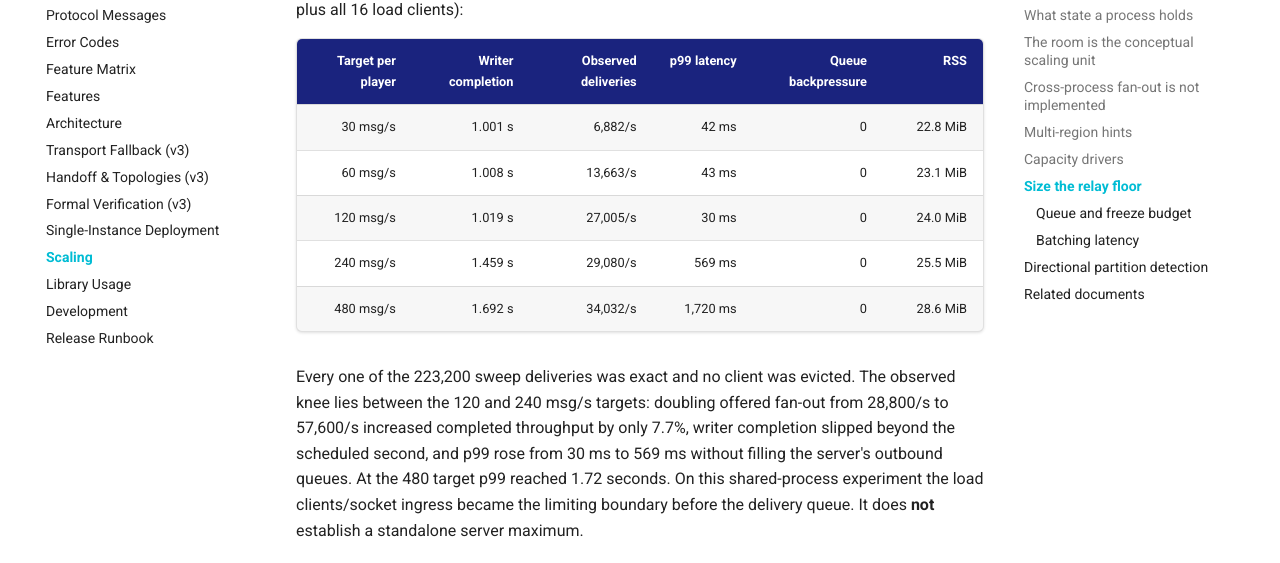
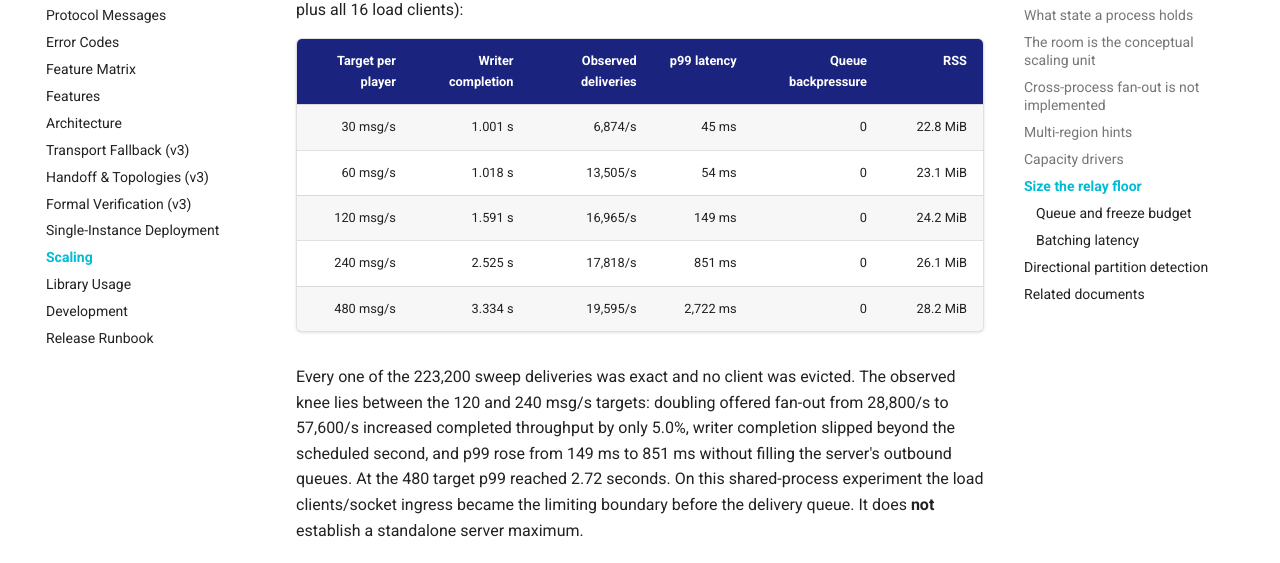
Before and after one commit to Ambiguous-Interactive/signal-fish-server, an MkDocs documentation site: the page built from docs/architecture/scaling.md, in a window 1280 px wide and 900 px high, scrolled down 2916 px. Shown: the part 141-704 px from the top of the window. Built offline with MkDocs 1.6.1 and Material for MkDocs 9.7.7, drawn with Linux system fonts in a browser that asks for light colours; comment, search, counter and statistics services are not loaded.

Commit message:
docs: refresh final relay measurements

```diff
--- a/docs/architecture/scaling.md
+++ b/docs/architecture/scaling.md
@@ -118,18 +118,18 @@ runner (server plus all 16 load clients):
 
 | Target per player | Writer completion | Observed deliveries | p99 latency | Queue backpressure | RSS |
 | ---: | ---: | ---: | ---: | ---: | ---: |
-| 30 msg/s | 1.001 s | 6,882/s | 42 ms | 0 | 22.8 MiB |
-| 60 msg/s | 1.008 s | 13,663/s | 43 ms | 0 | 23.1 MiB |
-| 120 msg/s | 1.019 s | 27,005/s | 30 ms | 0 | 24.0 MiB |
-| 240 msg/s | 1.459 s | 29,080/s | 569 ms | 0 | 25.5 MiB |
-| 480 msg/s | 1.692 s | 34,032/s | 1,720 ms | 0 | 28.6 MiB |
+| 30 msg/s | 1.001 s | 6,874/s | 45 ms | 0 | 22.8 MiB |
+| 60 msg/s | 1.018 s | 13,505/s | 54 ms | 0 | 23.1 MiB |
+| 120 msg/s | 1.591 s | 16,965/s | 149 ms | 0 | 24.2 MiB |
+| 240 msg/s | 2.525 s | 17,818/s | 851 ms | 0 | 26.1 MiB |
+| 480 msg/s | 3.334 s | 19,595/s | 2,722 ms | 0 | 28.2 MiB |
 
 Every one of the 223,200 sweep deliveries was exact and no client was evicted.
 The observed knee lies between the 120 and 240 msg/s targets: doubling offered
-fan-out from 28,800/s to 57,600/s increased completed throughput by only 7.7%,
-writer completion slipped beyond the scheduled second, and p99 rose from 30 ms
-to 569 ms without filling the server's outbound queues. At the 480 target p99
-reached 1.72 seconds. On this shared-process experiment the load clients/socket
+fan-out from 28,800/s to 57,600/s increased completed throughput by only 5.0%,
+writer completion slipped beyond the scheduled second, and p99 rose from 149 ms
+to 851 ms without filling the server's outbound queues. At the 480 target p99
+reached 2.72 seconds. On this shared-process experiment the load clients/socket
 ingress became the limiting boundary before the delivery queue. It does
 **not** establish a standalone server maximum.
 
```
